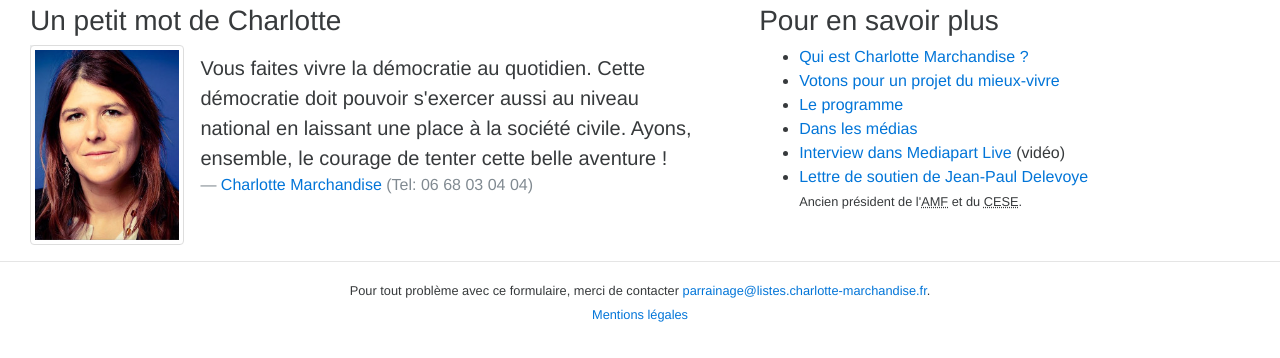
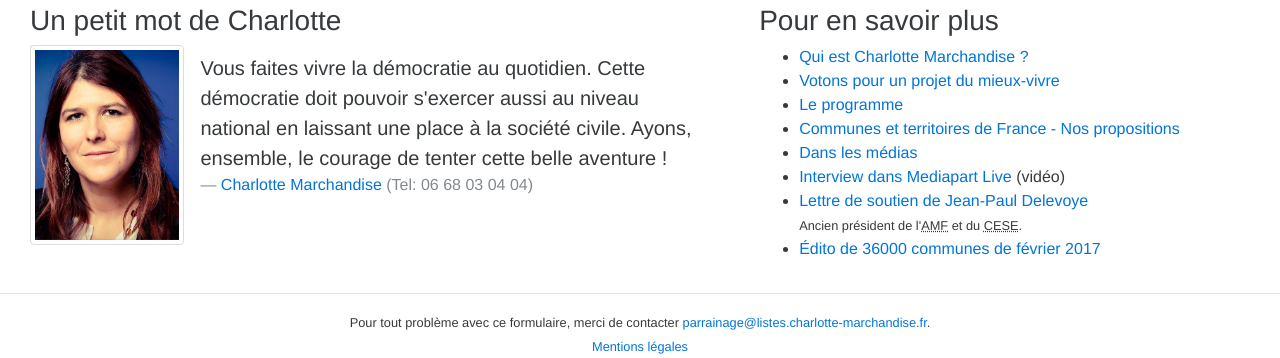
Before and after one commit to rhertzog/parrainage, a Django app: page /u/1/1/ in a window 1280 px wide. Shown: the part 764-1122 px from the top of the page. Before the commit the page ends 1086 px from the top, so only its background shows below. Run offline with Django 3.2, Linux system fonts and the light colour scheme; a user stored in the database is signed in; tables that the repository leaves empty hold one stand-in row (values such as "Sample post"); some libraries are stand-ins or nearby versions.

Commit message:
Add more links

```diff
--- a/parrainage/app/templates/elu-answer.html
+++ b/parrainage/app/templates/elu-answer.html
@@ -385,7 +385,9 @@ J'ai entendu plusieurs fois Jean-Paul  Delevoye dans des congrès de maires e
 	    en laissant une place à la société civile.
 	    Ayons, ensemble, le courage de tenter cette belle aventure !
 
-	    <footer class="blockquote-footer"><a href="#" data-toggle="modal" data-target="#msg-charlotte" title="Cliquez pour voir un message plus long">Charlotte Marchandise</a> (Tel: 06 68 03 04 04)</footer>
+	    <footer class="blockquote-footer"><a
+		    href="https://www.dropbox.com/s/4wktruuyywrzgtd/Lettres_aux_elus_de_France.pdf?dl=1"
+		    target="_blank" title="Cliquez pour voir un message plus long">Charlotte Marchandise</a> (Tel: 06 68 03 04 04)</footer>
 	</blockquote>
 
 <div class="modal fade" id="msg-charlotte" tabindex="-1" role="dialog" aria-labelledby="msg-charlotte-title" aria-hidden="true">
@@ -452,6 +454,9 @@ les grands partis.</p>
 		    pour un projet du mieux-vivre</a></li>
 	    <li><a target="_blank" href="http://charlotte-marchandise.fr/le-programme-un-projet-de-societe-humaniste-a-construire-ensemble/">Le programme</a></li>
 	    <li><a target="_blank"
+		    href="https://www.dropbox.com/s/zca6crv6odh3quv/Communes_et_territoires_de_France_Nos_propositions.pdf?dl=1">Communes
+		et territoires de France - Nos propositions</a></li>
+	    <li><a target="_blank"
 	    href="http://charlotte-marchandise.fr/dans-les-medias/">Dans
 	    les médias</a></li>
 	    <li><a target="_blank"
@@ -463,6 +468,9 @@ les grands partis.</p>
 	    de l'<acronym title="Association des Maires de France">AMF</acronym>
 	    et du <acronym title="Conseil Économique Social et Environnemental">CESE</acronym>.</small>
 	    </li>
+	    <li><a target="_blank"
+	    href="https://www.dropbox.com/s/bscabkoer7vnrzn/EDITO-36000-COMMUNES-FEVRIER-2017.pdf?dl=1">Édito
+	    de 36000 communes de février 2017</a></li>
 	</ul>
     </div>
     {% if elu.status != elu.STATUS_NOTHING %}
```
